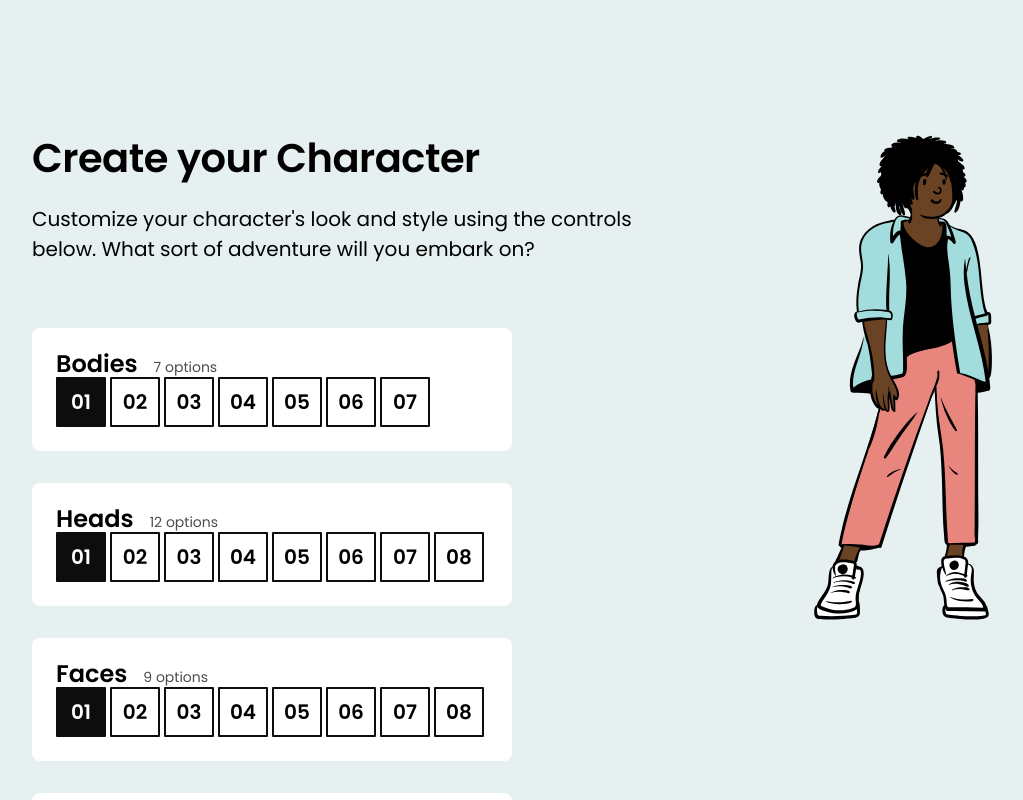
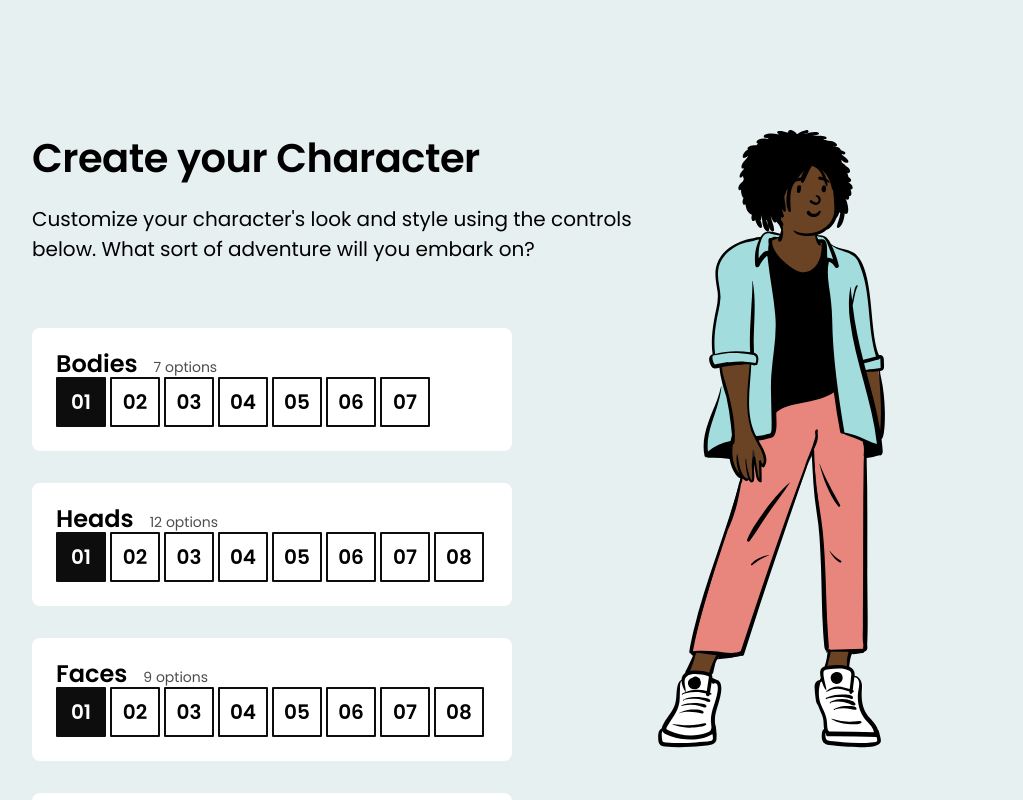
Before and after one commit to sv-mueller/character-creator, a React (Create React App) app: page / in a window 1280 px wide. Shown: the top 800 px of the page, without its empty margins (128-1151 px from the left). Built offline with nearby package versions, Linux system fonts and the light colour scheme.

Commit message:
use percentage based top, left and bottom as used in solution

```diff
--- a/src/components/CharacterEditor/CharacterEditor.module.css
+++ b/src/components/CharacterEditor/CharacterEditor.module.css
@@ -26,9 +26,9 @@
 
 .characterWrapper {
   position: fixed;
-  top: 128px;
-  right: 32px;
-  width: 25vw;
+  top: 15%;
+  left: 60%;
+  bottom: 5%;
   min-height: 500px;
 }
 
```
